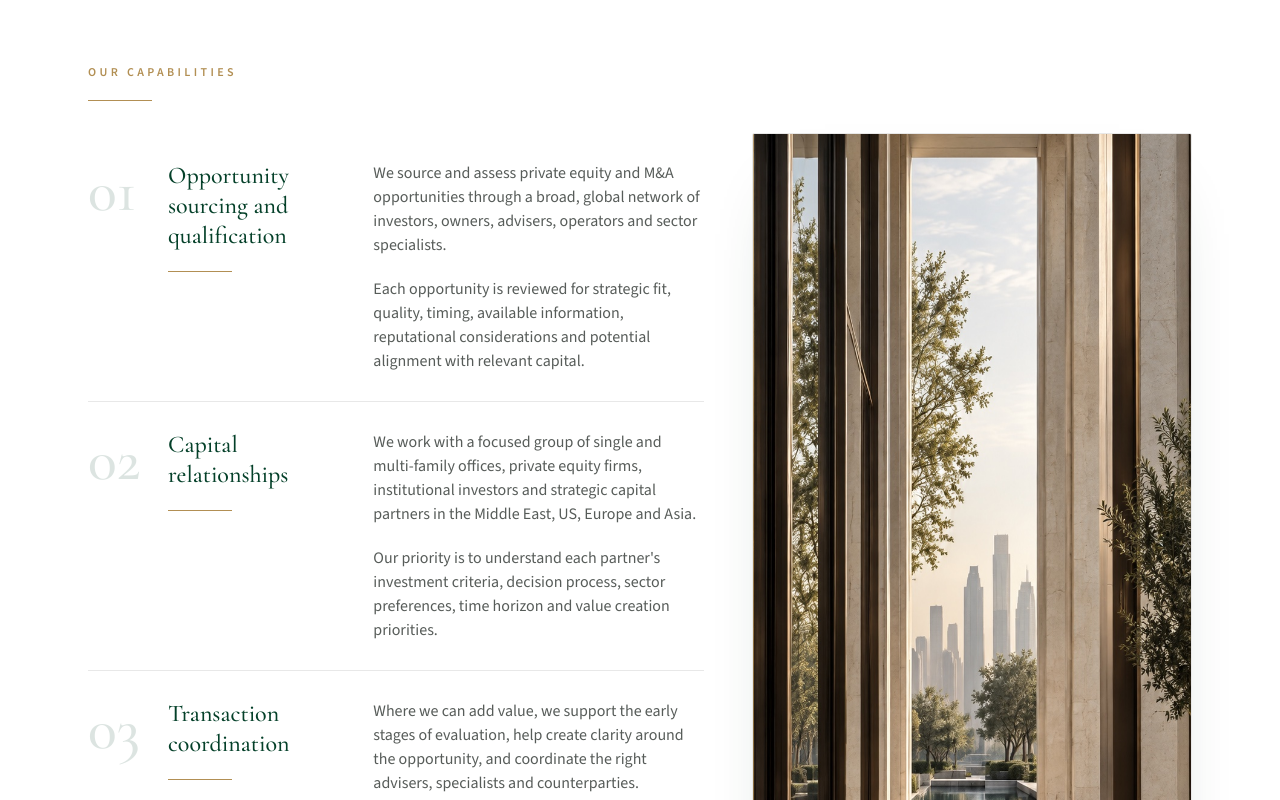
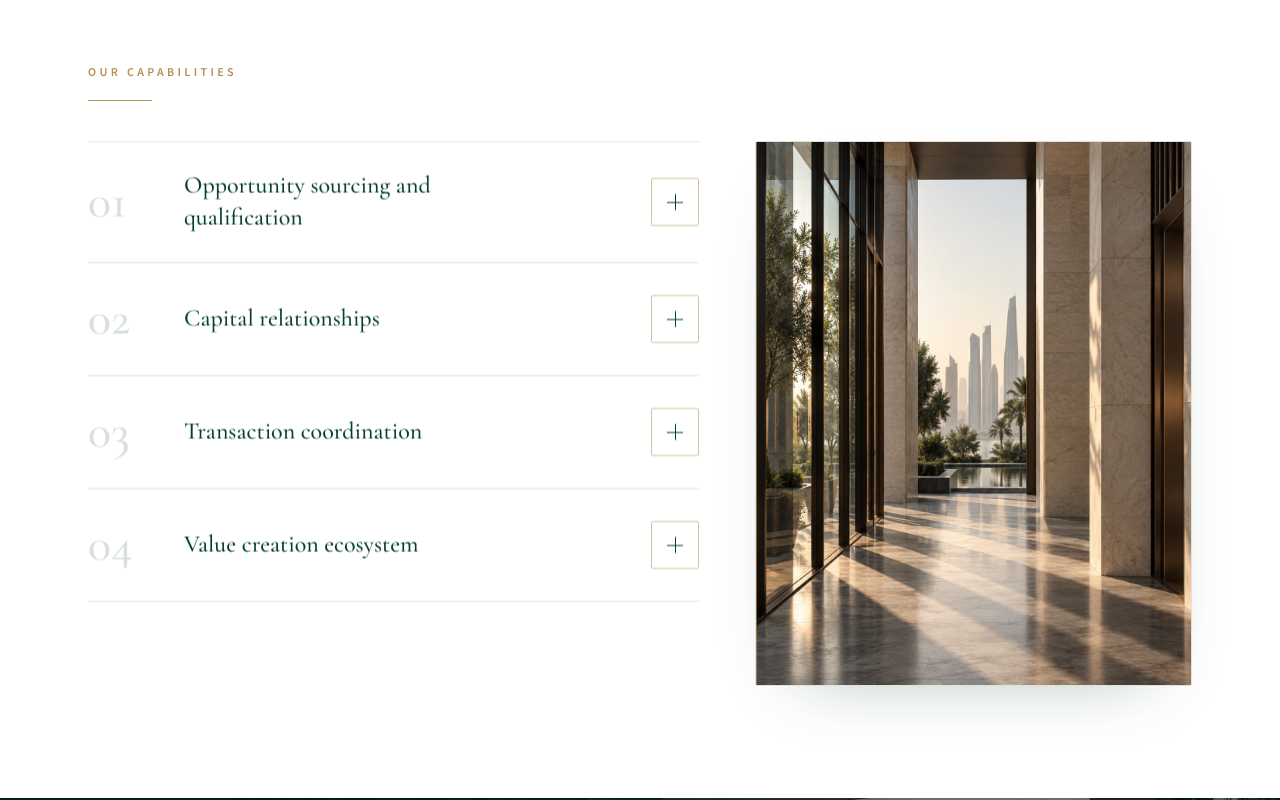
Before and after one commit to maminebakkar/truvoncapital, a Next.js app: page /what-we-do in a window 1280 px wide. Shown: the part 1460-2260 px from the top of the page. Built offline with nearby package versions, Linux system fonts and the light colour scheme.

Commit message:
Add capabilities accordion

```diff
--- a/src/app/what-we-do/page.tsx
+++ b/src/app/what-we-do/page.tsx
@@ -2,6 +2,7 @@ import type { Metadata } from "next";
 import Image from "next/image";
 import Masthead from "@/components/Masthead";
 import Reveal from "@/components/Reveal";
+import CapabilitiesAccordion from "@/components/CapabilitiesAccordion";
 import { ButtonLink, Eyebrow, GoldRule } from "@/components/ui";
 
 export const metadata: Metadata = {
@@ -44,49 +45,6 @@ const capabilities = [
     ],
   },
 ];
-
-type Capability = (typeof capabilities)[number];
-
-function CapabilityItem({
-  capability,
-  index,
-  className = "",
-}: {
-  capability: Capability;
-  index: number;
-  className?: string;
-}) {
-  return (
-    <Reveal
-      as="li"
-      delay={index * 60}
-      className={`group grid grid-cols-[3.5rem_minmax(0,1fr)] gap-x-5 border-b border-charcoal/10 py-10 sm:grid-cols-[4.5rem_minmax(0,1fr)] sm:gap-x-7 lg:grid-cols-[3.5rem_minmax(0,0.85fr)_minmax(0,1.55fr)] lg:gap-x-6 lg:py-7 ${className}`}
-    >
-      <span
-        aria-hidden="true"
-        className="row-span-2 font-serif text-5xl font-medium leading-none text-primary/[0.14] transition-colors duration-500 group-hover:text-gold/60 sm:text-6xl lg:row-span-1"
-      >
-        {capability.n}
-      </span>
-      <div>
-        <h2 className="max-w-[18ch] font-serif text-2xl font-medium leading-tight text-primary transition-transform duration-500 group-hover:translate-x-1">
-          {capability.title}
-        </h2>
-        <GoldRule className="mt-5 w-10 transition-all duration-500 group-hover:w-20" />
-      </div>
-      <div className="mt-6 space-y-5 lg:col-start-3 lg:row-start-1 lg:mt-0">
-        {capability.body.map((paragraph, paragraphIndex) => (
-          <p
-            key={paragraphIndex}
-            className="max-w-2xl font-sans text-lg leading-relaxed text-charcoal/75 lg:text-base"
-          >
-            {paragraph}
-          </p>
-        ))}
-      </div>
-    </Reveal>
-  );
-}
 
 export default function WhatWeDoPage() {
   return (
@@ -153,7 +111,7 @@ export default function WhatWeDoPage() {
         </div>
       </section>
 
-      {/* Capabilities — numbered editorial rows */}
+      {/* Capabilities — compact editorial accordion */}
       <section className="border-t border-charcoal/10 bg-white py-20 lg:py-28">
         <div className="container-editorial">
           <Reveal>
@@ -161,67 +119,7 @@ export default function WhatWeDoPage() {
             <GoldRule draw className="mt-5" />
           </Reveal>
 
-          <div className="mt-8 grid items-stretch gap-12 lg:grid-cols-[minmax(0,7fr)_minmax(0,5fr)] lg:gap-12">
-            <ul className="hidden h-full flex-col lg:flex">
-              {capabilities.map((capability, index) => (
-                <CapabilityItem
-                  key={capability.n}
-                  capability={capability}
-                  index={index}
-                  className="flex-1"
-                />
-              ))}
-            </ul>
-
-            <Reveal
-              as="figure"
-              delay={100}
-              className="relative hidden h-full self-stretch overflow-hidden rounded-sm border border-charcoal/10 shadow-[0_28px_70px_-48px_rgba(4,64,41,0.45)] lg:block"
-            >
-              <div
-                aria-hidden="true"
-                className="absolute inset-y-0 left-0 z-10 w-px bg-gold/70"
-              />
-              <Image
-                src="/images/what-we-do-capabilities-tall.jpg"
-                alt="A limestone and bronze corridor opening toward a financial district"
-                fill
-                sizes="(min-width: 1024px) 38vw, 100vw"
-                className="object-cover object-center"
-              />
-            </Reveal>
-
-            <ul className="lg:hidden">
-              {capabilities.slice(0, 2).map((capability, index) => (
-                <CapabilityItem
-                  key={capability.n}
-                  capability={capability}
-                  index={index}
-                />
-              ))}
-              <Reveal
-                as="li"
-                delay={100}
-                className="relative mx-auto my-10 w-full max-w-[18rem] overflow-hidden rounded-sm border border-charcoal/10 shadow-[0_28px_70px_-48px_rgba(4,64,41,0.45)]"
-              >
-                <Image
-                  src="/images/what-we-do-capabilities-tall.jpg"
-                  alt="A limestone and bronze corridor opening toward a financial district"
-                  width={724}
-                  height={2172}
-                  sizes="(min-width: 640px) 18rem, calc(100vw - 3rem)"
-                  className="h-auto w-full"
-                />
-              </Reveal>
-              {capabilities.slice(2).map((capability, index) => (
-                <CapabilityItem
-                  key={capability.n}
-                  capability={capability}
-                  index={index + 2}
-                />
-              ))}
-            </ul>
-          </div>
+          <CapabilitiesAccordion capabilities={capabilities} />
         </div>
       </section>
 
--- /dev/null
+++ b/src/components/CapabilitiesAccordion.tsx
@@ -0,0 +1,123 @@
+"use client";
+
+import { useState } from "react";
+import Image from "next/image";
+import Reveal from "@/components/Reveal";
+
+export type Capability = {
+  n: string;
+  title: string;
+  body: string[];
+};
+
+export default function CapabilitiesAccordion({
+  capabilities,
+}: {
+  capabilities: Capability[];
+}) {
+  const [openIndex, setOpenIndex] = useState<number | null>(null);
+
+  return (
+    <div className="mt-10 grid items-start gap-12 lg:grid-cols-[minmax(0,7fr)_minmax(0,5fr)] lg:gap-14">
+      <Reveal>
+        <div className="border-t border-charcoal/15">
+          {capabilities.map((capability, index) => {
+            const isOpen = openIndex === index;
+            const triggerId = `capability-trigger-${index}`;
+            const panelId = `capability-panel-${index}`;
+
+            return (
+              <div key={capability.n} className="border-b border-charcoal/15">
+                <h2>
+                  <button
+                    id={triggerId}
+                    type="button"
+                    aria-expanded={isOpen}
+                    aria-controls={panelId}
+                    onClick={() =>
+                      setOpenIndex((current) => (current === index ? null : index))
+                    }
+                    className="group grid min-h-24 w-full grid-cols-[3.25rem_minmax(0,1fr)_2.75rem] items-center gap-4 py-6 text-left sm:min-h-28 sm:grid-cols-[4.5rem_minmax(0,1fr)_3rem] sm:gap-6 sm:py-7"
+                  >
+                    <span
+                      aria-hidden="true"
+                      className={`font-serif text-4xl font-medium leading-none transition-colors duration-500 sm:text-5xl ${
+                        isOpen ? "text-gold/75" : "text-primary/[0.16] group-hover:text-gold/60"
+                      }`}
+                    >
+                      {capability.n}
+                    </span>
+                    <span className="max-w-[25ch] font-serif text-[1.4rem] font-medium leading-tight text-primary transition-transform duration-500 group-hover:translate-x-1 sm:text-2xl">
+                      {capability.title}
+                    </span>
+                    <span
+                      aria-hidden="true"
+                      className={`relative flex h-11 w-11 items-center justify-center justify-self-end rounded-sm border transition-colors duration-500 sm:h-12 sm:w-12 ${
+                        isOpen
+                          ? "border-primary bg-primary"
+                          : "border-gold/55 bg-transparent group-hover:border-gold"
+                      }`}
+                    >
+                      <span
+                        className={`absolute h-px w-4 transition-colors duration-500 ${isOpen ? "bg-gold" : "bg-primary"}`}
+                      />
+                      <span
+                        className={`absolute h-4 w-px transition-all duration-500 ${
+                          isOpen ? "scale-y-0 bg-gold" : "scale-y-100 bg-primary"
+                        }`}
+                      />
+                    </span>
+                  </button>
+                </h2>
+
+                <div
+                  id={panelId}
+                  role="region"
+                  aria-labelledby={triggerId}
+                  aria-hidden={!isOpen}
+                  className={`grid transition-[grid-template-rows,opacity] duration-500 ease-out ${
+                    isOpen
+                      ? "grid-rows-[1fr] opacity-100"
+                      : "grid-rows-[0fr] opacity-0"
+                  }`}
+                >
+                  <div className="overflow-hidden">
+                    <div className="space-y-5 pb-8 pl-[4.25rem] pr-2 sm:pb-9 sm:pl-24 sm:pr-16">
+                      {capability.body.map((paragraph, paragraphIndex) => (
+                        <p
+                          key={paragraphIndex}
+                          className="max-w-2xl font-sans text-base leading-relaxed text-charcoal/75 sm:text-lg"
+                        >
+                          {paragraph}
+                        </p>
+                      ))}
+                    </div>
+                  </div>
+                </div>
+              </div>
+            );
+          })}
+        </div>
+      </Reveal>
+
+      <Reveal
+        as="figure"
+        delay={100}
+        className="relative overflow-hidden rounded-sm border border-charcoal/10 bg-offwhite shadow-[0_28px_70px_-48px_rgba(4,64,41,0.45)]"
+      >
+        <div
+          aria-hidden="true"
+          className="absolute inset-y-0 left-0 z-10 w-px bg-gold/70"
+        />
+        <Image
+          src="/images/what-we-do-capabilities-accordion.jpg"
+          alt="A limestone and bronze colonnade overlooking a financial district"
+          width={1122}
+          height={1402}
+          sizes="(min-width: 1024px) 38vw, 100vw"
+          className="h-auto w-full"
+        />
+      </Reveal>
+    </div>
+  );
+}
```
Also changed, not shown: public/images/what-we-do-capabilities-accordion.jpg (added).
